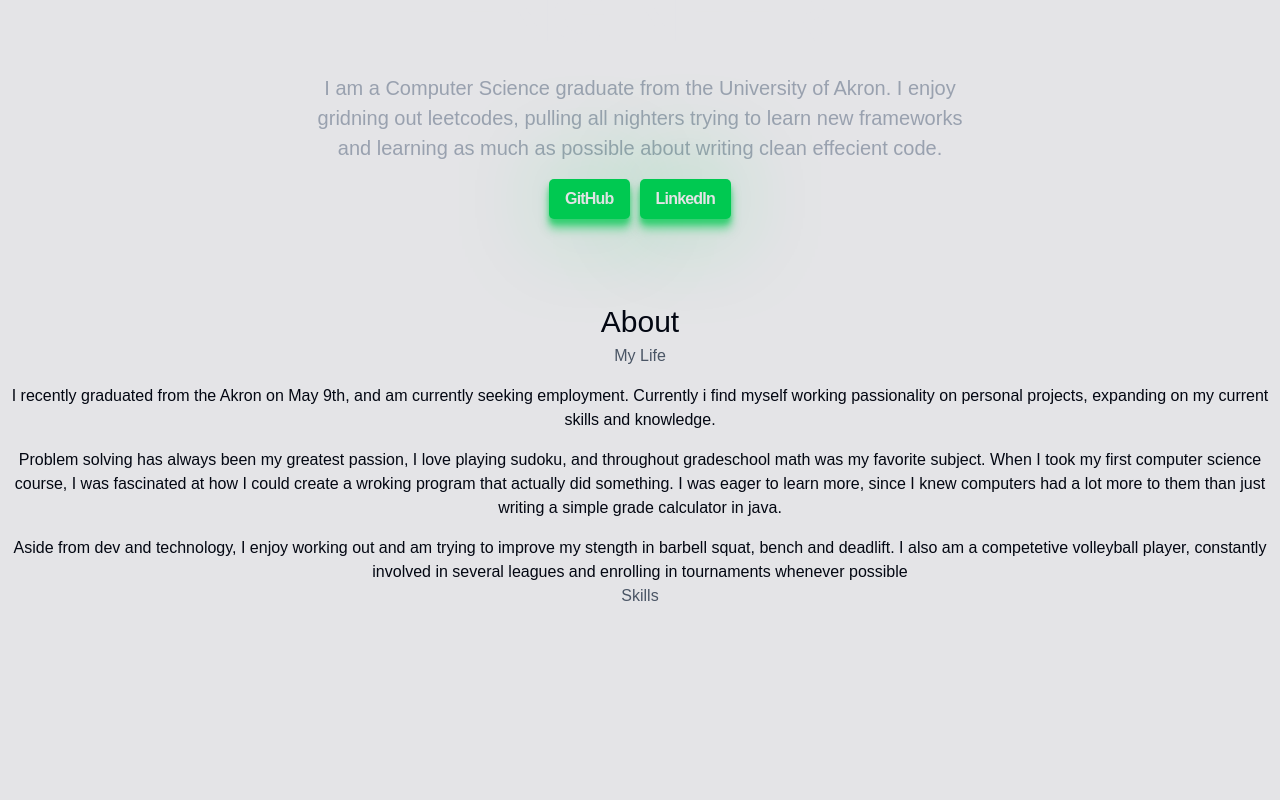
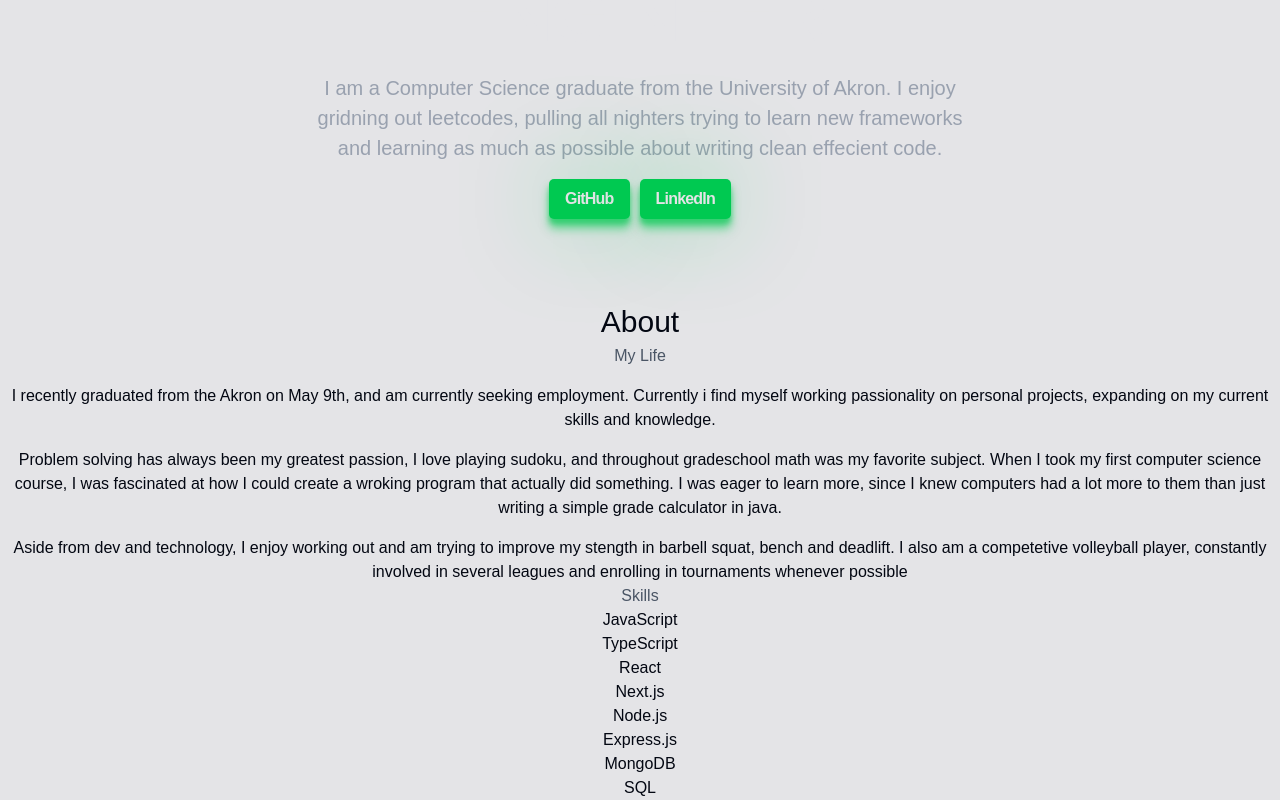
Before and after one commit to dboland08/portfolio-website, a Next.js app: page / in a window 1280 px wide. Shown: the part 397-1197 px from the top of the page. Before the commit the page ends 1005 px from the top, so only its background shows below. Built offline with nearby package versions, Linux system fonts and the light colour scheme; a web font is replaced by a local one.

Commit message:
Add sample skills

```diff
--- a/app/page.tsx
+++ b/app/page.tsx
@@ -87,6 +87,16 @@ export default function Home() {
           </div>
           <div className="about__skills">
             <h2 className="about__subtitle">Skills</h2>
+            <ul className="about__skills-list">
+              <li className="about__skills-item">JavaScript</li>
+              <li className="about__skills-item">TypeScript</li>
+              <li className="about__skills-item">React</li>
+              <li className="about__skills-item">Next.js</li>
+              <li className="about__skills-item">Node.js</li>
+              <li className="about__skills-item">Express.js</li>
+              <li className="about__skills-item">MongoDB</li>
+              <li className="about__skills-item">SQL</li>
+            </ul>
           </div>
         </section>
 
```
